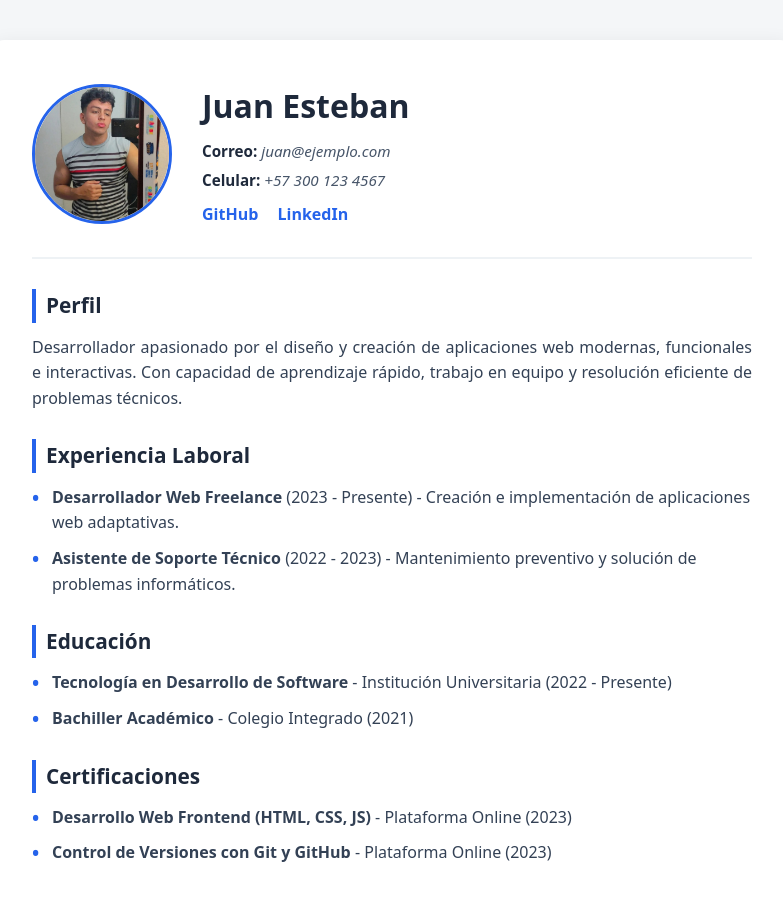
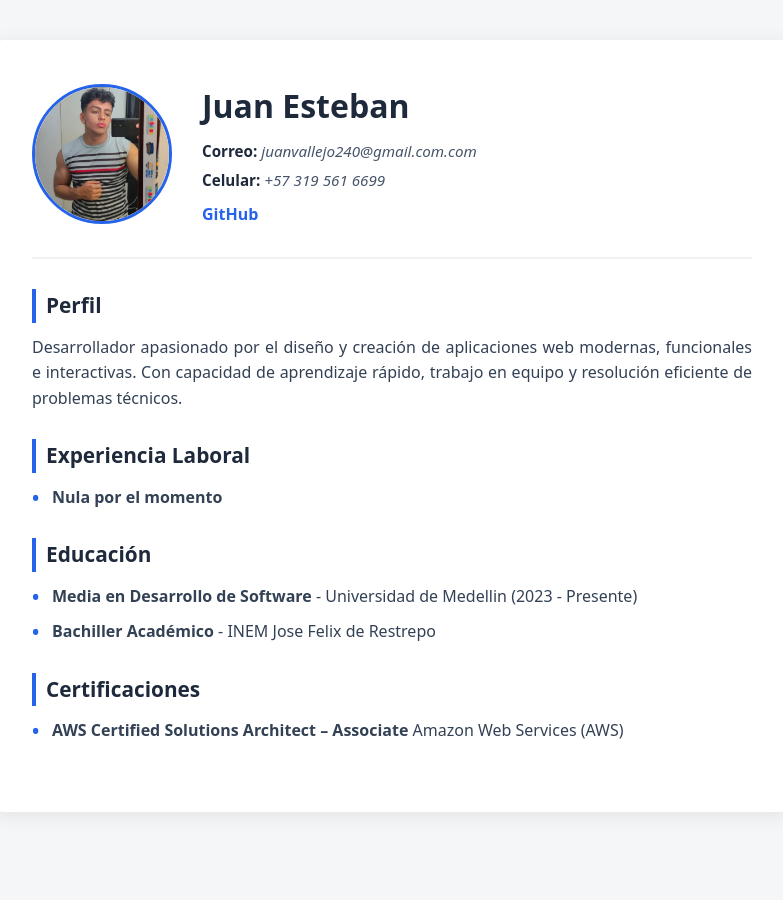
Before and after one commit to Juanexzz/cvv, a plain HTML site: page index.html in a window 1280 px wide. Shown: the whole page, without its empty margins (248-1031 px from the left). After the commit the page ends 852 px from the top, so only its background shows below. Drawn offline with Linux system fonts and the light colour scheme.

Commit message:
Datos actualizados

```diff
--- a/index.html
+++ b/index.html
@@ -13,12 +13,11 @@
       <div class="header-info">
         <h1>Juan Esteban</h1>
         <div class="contact-info">
-          <p><strong>Correo:</strong> <em>juan@ejemplo.com</em></p>
-          <p><strong>Celular:</strong> <em>+57 300 123 4567</em></p>
+          <p><strong>Correo:</strong> <em>juanvallejo240@gmail.com.com</em></p>
+          <p><strong>Celular:</strong> <em>+57 319 561 6699</em></p>
         </div>
         <div class="social-links">
           <a href="https://github.com/Juanexzz" target="_blank">GitHub</a>
-          <a href="https://linkedin.com" target="_blank">LinkedIn</a>
         </div>
       </div>
     </header>
@@ -32,24 +31,22 @@
       <section>
         <h2>Experiencia Laboral</h2>
         <ul>
-          <li><strong>Desarrollador Web Freelance</strong> (2023 - Presente) - Creación e implementación de aplicaciones web adaptativas.</li>
-          <li><strong>Asistente de Soporte Técnico</strong> (2022 - 2023) - Mantenimiento preventivo y solución de problemas informáticos.</li>
+          <li><strong>Nula por el momento</strong></li>
         </ul>
       </section>
 
       <section>
         <h2>Educación</h2>
         <ul>
-          <li><strong>Tecnología en Desarrollo de Software</strong> - Institución Universitaria (2022 - Presente)</li>
-          <li><strong>Bachiller Académico</strong> - Colegio Integrado (2021)</li>
+          <li><strong>Media  en Desarrollo de Software</strong> - Universidad de Medellin (2023 - Presente)</li>
+          <li><strong>Bachiller Académico</strong> - INEM Jose Felix de Restrepo</li>
         </ul>
       </section>
 
       <section>
         <h2>Certificaciones</h2>
         <ul>
-          <li><strong>Desarrollo Web Frontend (HTML, CSS, JS)</strong> - Plataforma Online (2023)</li>
-          <li><strong>Control de Versiones con Git y GitHub</strong> - Plataforma Online (2023)</li>
+          <li><strong>AWS Certified Solutions Architect – Associate</strong> Amazon Web Services (AWS)</li>
         </ul>
       </section>
     </main>
```
